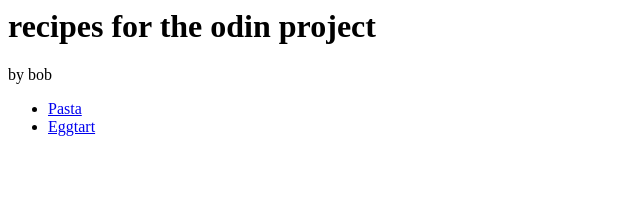
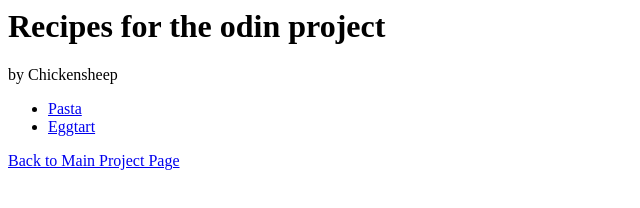
Before and after one commit to chickensheep/odin-project, a plain HTML site: page 00-odin-recipes/index.html in a window 1280 px wide. Shown: the whole page, without its empty margins (0-640 px from the left). Drawn offline with Linux system fonts and the light colour scheme.

Commit message:
add a back button

```diff
--- a/00-odin-recipes/index.html
+++ b/00-odin-recipes/index.html
@@ -1,8 +1,10 @@
-<h1>recipes for the odin project</h1>
-<p>by bob</p>
+<h1>Recipes for the odin project</h1>
+<p>by Chickensheep</p>
 
 
 <ul>
 <li><a href="recipes/pasta.html">Pasta</a></li>
 <li><a href="recipes/eggtart.html">Eggtart</a></li>
 </ul>
+
+<a href="../index.html">Back to Main Project Page</a>
```
Also changed, not shown: 00-odin-recipes/recipes/eggtart.html (+1 -0 lines), index.html (+1 -1 lines).
